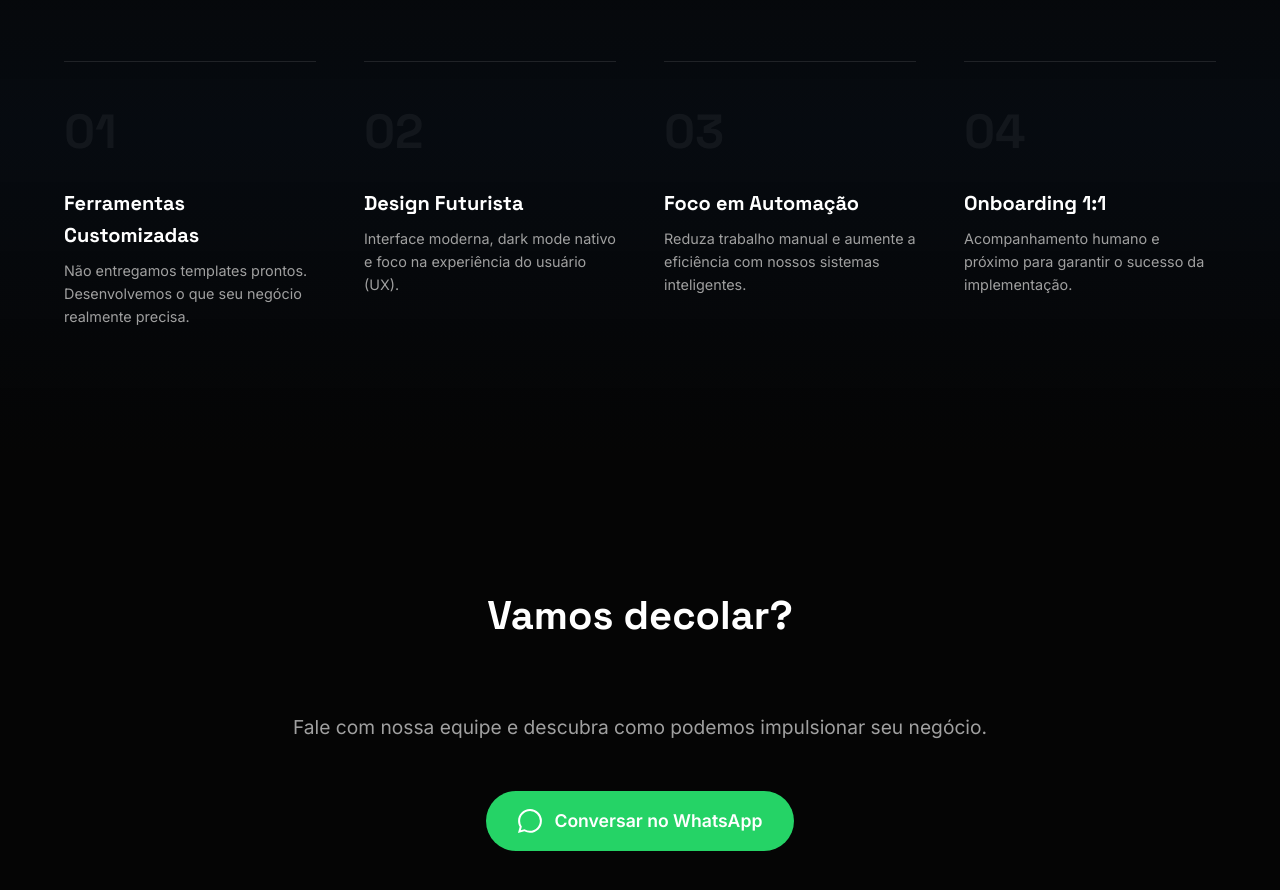
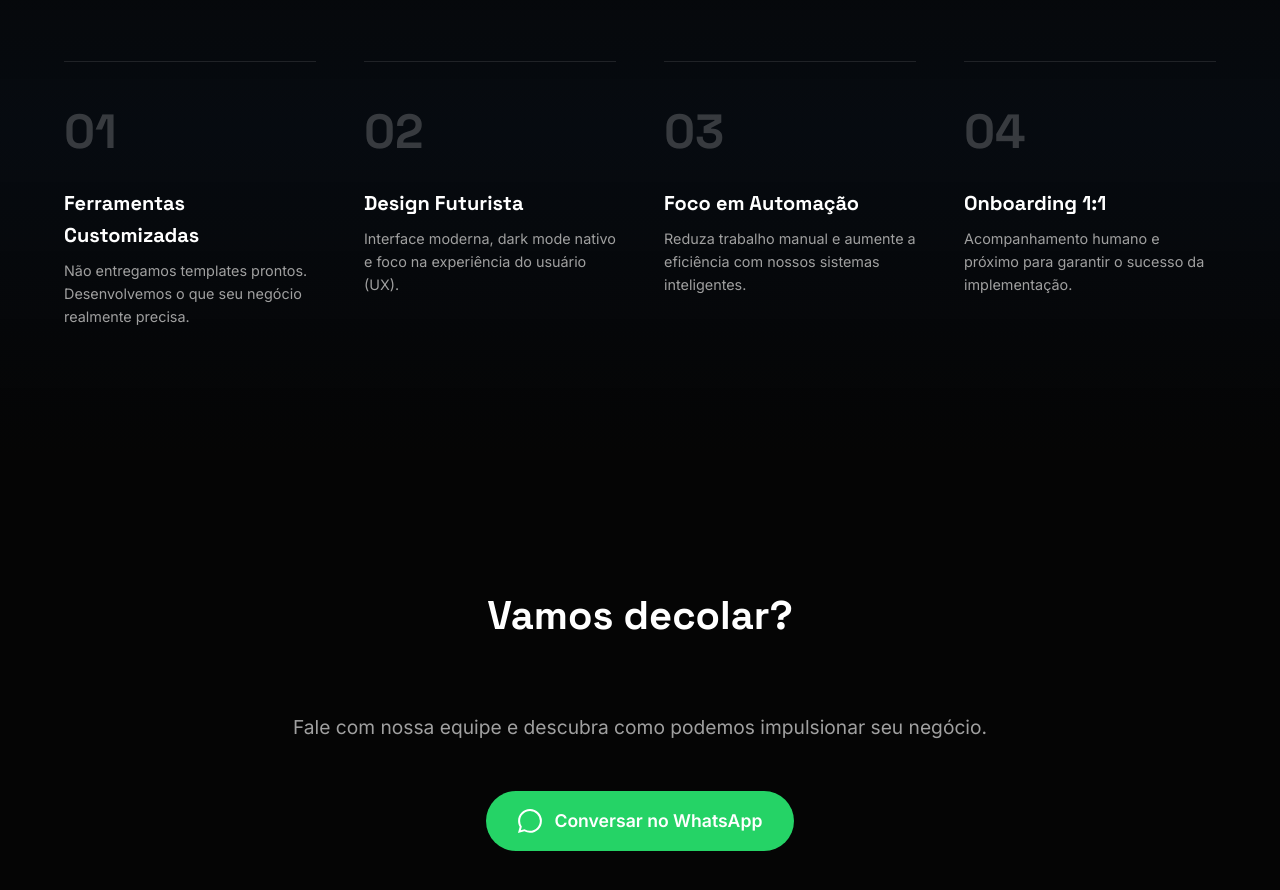
Before and after one commit to charlesdesouza88/orbita-landing, a plain HTML site: page index.html in a window 1280 px wide. Shown: the part 2011-2901 px from the top of the page. Drawn offline with nearby package versions, Linux system fonts and the light colour scheme; animation ran at ten frames a second.

Commit message:
fix: increase contrast of benefit numbers

```diff
--- a/styles.css
+++ b/styles.css
@@ -483,7 +483,7 @@ button:focus-visible {
 .benefit-number {
     font-family: var(--font-heading);
     font-size: 3rem;
-    color: rgba(255, 255, 255, 0.05);
+    color: rgba(255, 255, 255, 0.2);
     margin-bottom: 1rem;
     font-weight: 700;
 }
```
